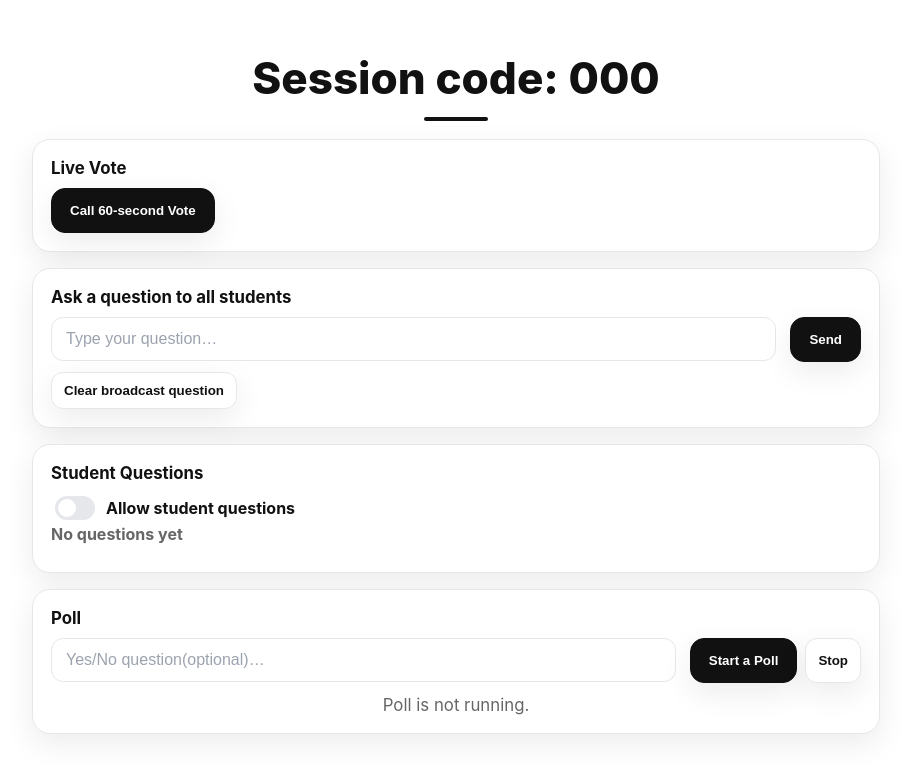
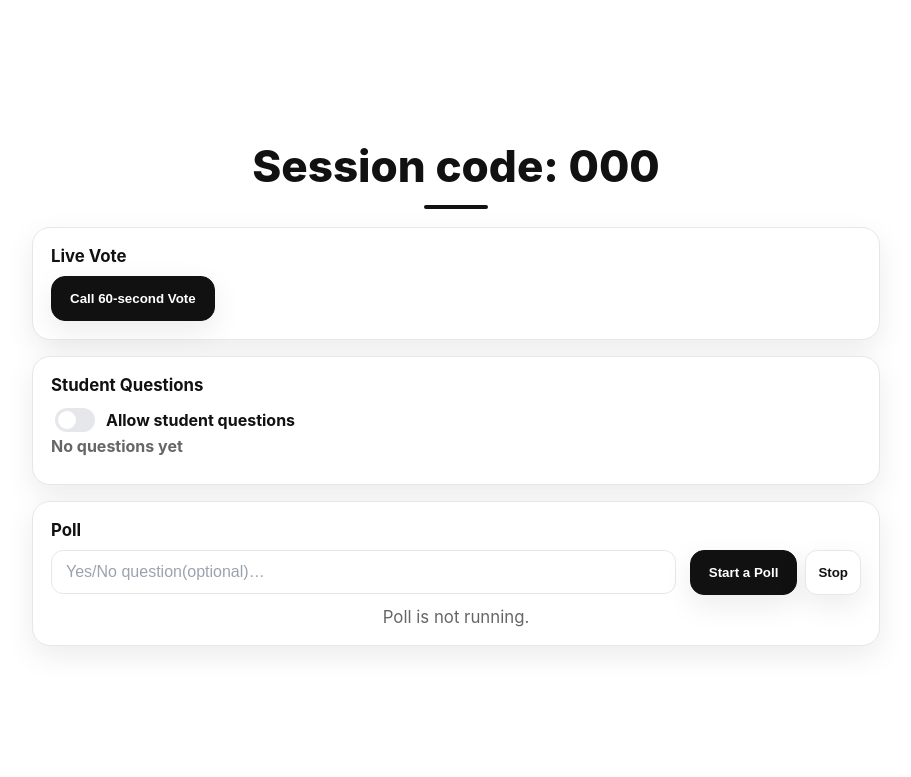
Before and after one commit to cnam04/ClassPulse, a Flask app: template backend/app/templates/teacher_vote.html in a window 1280 px wide. Shown: the top 777 px of the page, without its empty margins (184-1095 px from the left). Run offline with Flask 3, Linux system fonts and the light colour scheme; the template is opened without the code that fills it: most values are stand-ins (such as "Sample title", 1, 10 or a date in 2020); data that the repository does not hold is empty.

Commit message:
Final version

```diff
--- a/backend/app/templates/teacher_vote.html
+++ b/backend/app/templates/teacher_vote.html
@@ -107,16 +107,17 @@
       </form>
     </section>
 
-    <section class="panel" aria-labelledby="qlab">
-      <h2 id="qlab">Ask a question to all students</h2>
-      <div class="row">
+    <section id="broadcastPanel" class="panel" aria-labelledby="qlab" hidden>
+    <h2 id="qlab">Ask a question to all students</h2>
+    <div class="row">
         <input id="qinput" type="text" placeholder="Type your question…" />
         <button id="qsend" type="button">Send</button>
-      </div>
-      <div style="margin-top:10px">
+    </div>
+    <div style="margin-top:10px">
         <button id="qclear" class="btn-lite" type="button">Clear broadcast question</button>
-      </div>
+    </div>
     </section>
+
 
     <section class="panel">
       <h2>Student Questions</h2>
```
